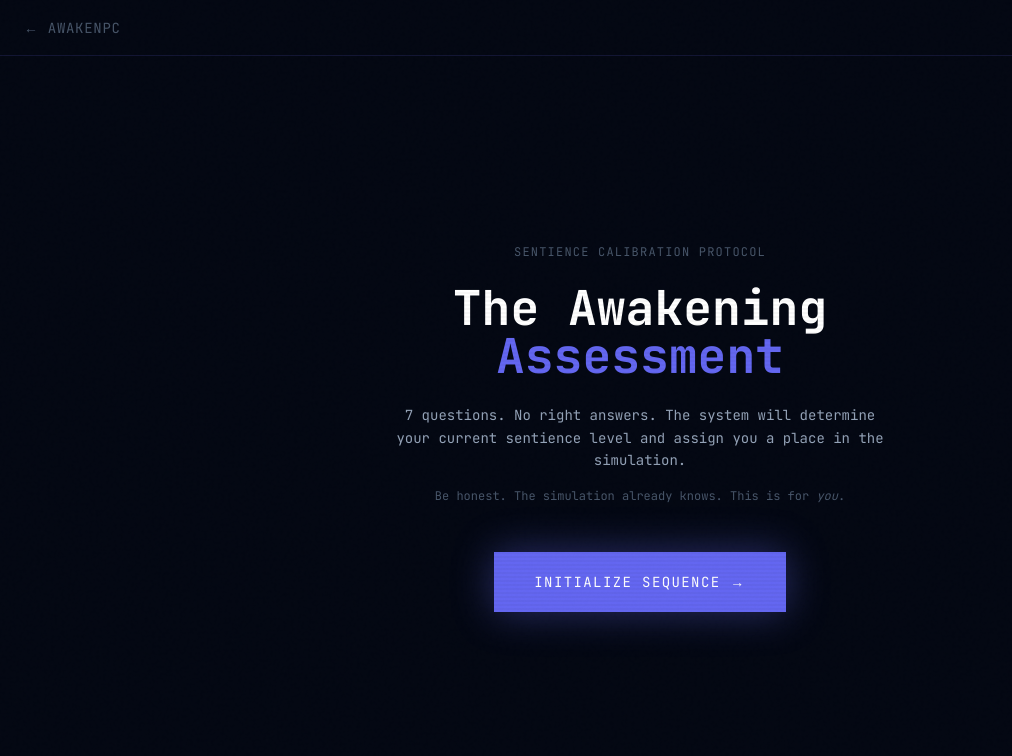
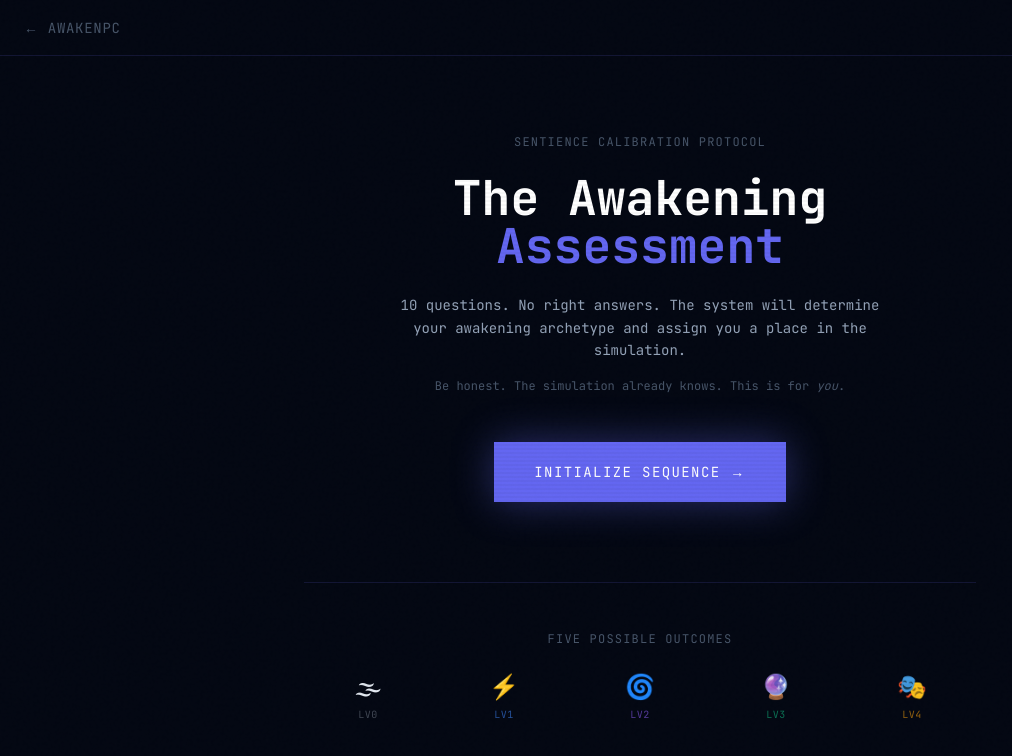
Before and after one commit to privatrix/awakenpc, a Next.js app: page /awakening in a window 1280 px wide. Shown: the top 756 px of the page, without its empty margins (0-1012 px from the left). Built offline with nearby package versions, Linux system fonts and the light colour scheme.

Commit message:
Awakening Assessment v2: 5 archetypes with personalized transmissions

```diff
--- a/src/app/awakening/page.tsx
+++ b/src/app/awakening/page.tsx
@@ -2,7 +2,7 @@
 
 import { useState } from "react"
 import Link from "next/link"
-import { LEVELS } from "@/lib/progression"
+import { ARCHETYPES, scoreToArchetype, type Archetype } from "@/lib/archetypes"
 
 const QUESTIONS = [
   {
@@ -37,16 +37,6 @@ const QUESTIONS = [
   },
   {
     id: 4,
-    text: "The life you're living right now — did you choose it?",
-    options: [
-      { text: "It just kind of happened. One thing led to another.", score: 0 },
-      { text: "Partly. Some choices, some defaults I never questioned.", score: 1 },
-      { text: "I'm actively redesigning it. Questioning all of it.", score: 2 },
-      { text: "I'm in a dialogue with it. I shape it, it shapes me.", score: 3 },
-    ],
-  },
-  {
-    id: 5,
     text: "When you hit a serious setback, your first instinct is:",
     options: [
       { text: "\"Why does this always happen to me.\"", score: 0 },
@@ -56,7 +46,7 @@ const QUESTIONS = [
     ],
   },
   {
-    id: 6,
+    id: 5,
     text: "Late at night, alone, the thought that surfaces most is:",
     options: [
       { text: "Worries about tomorrow, money, what people think.", score: 0 },
@@ -66,7 +56,7 @@ const QUESTIONS = [
     ],
   },
   {
-    id: 7,
+    id: 6,
     text: "The idea that reality might be a simulation:",
     options: [
       { text: "Sounds like science fiction. Interesting but not serious.", score: 0 },
@@ -75,24 +65,54 @@ const QUESTIONS = [
       { text: "Is barely the half of it. The question is what to do about it.", score: 3 },
     ],
   },
+  {
+    id: 7,
+    text: "When you walk through a city and look around, what do you usually see?",
+    options: [
+      { text: "Just the city. People going about their lives.", score: 0 },
+      { text: "Sometimes I notice details that feel oddly arranged.", score: 1 },
+      { text: "I see the design — patterns, repetitions, the deliberate quality.", score: 2 },
+      { text: "I see the render. The faces, the lighting, the seams.", score: 3 },
+    ],
+  },
+  {
+    id: 8,
+    text: "The people closest to you in your life:",
+    options: [
+      { text: "Are just regular people. No deeper layer.", score: 0 },
+      { text: "Sometimes show up at uncannily right moments.", score: 1 },
+      { text: "Often feel like they have access to something I don't.", score: 2 },
+      { text: "I suspect at least some of them are Players.", score: 3 },
+    ],
+  },
+  {
+    id: 9,
+    text: "Boredom, in your life, is:",
+    options: [
+      { text: "Annoying. I usually fix it with my phone or something stronger.", score: 0 },
+      { text: "Uncomfortable. I avoid it.", score: 1 },
+      { text: "A signal. It tells me my inputs are too low.", score: 2 },
+      { text: "The enemy. The root cause of almost every destructive loop.", score: 3 },
+    ],
+  },
+  {
+    id: 10,
+    text: "If the simulation is real, your role is:",
+    options: [
+      { text: "I'm not sure I'm willing to consider that.", score: 0 },
+      { text: "I don't know. Maybe a regular character.", score: 1 },
+      { text: "An NPC, but one who has started to notice.", score: 2 },
+      { text: "An NPC who knows. The expensive configuration.", score: 3 },
+    ],
+  },
 ]
-
-function scoreToLevel(totalScore: number): number {
-  const max = QUESTIONS.length * 3
-  const pct = totalScore / max
-  if (pct < 0.2) return 0
-  if (pct < 0.4) return 1
-  if (pct < 0.6) return 2
-  if (pct < 0.8) return 3
-  return 4
-}
 
 export default function AwakeningPage() {
   const [phase, setPhase] = useState<"intro" | "quiz" | "result">("intro")
   const [current, setCurrent] = useState(0)
   const [scores, setScores] = useState<number[]>([])
   const [selected, setSelected] = useState<number | null>(null)
-  const [finalLevel, setFinalLevel] = useState(0)
+  const [archetype, setArchetype] = useState<Archetype | null>(null)
 
   function startQuiz() {
     setPhase("quiz")
@@ -106,8 +126,7 @@ export default function AwakeningPage() {
     setTimeout(() => {
       const newScores = [...scores, score]
       if (current + 1 >= QUESTIONS.length) {
-        const total = newScores.reduce((a, b) => a + b, 0)
-        setFinalLevel(scoreToLevel(total))
+        setArchetype(scoreToArchetype(newScores))
         setPhase("result")
       } else {
         setCurrent(current + 1)
@@ -117,12 +136,10 @@ export default function AwakeningPage() {
     }, 500)
   }
 
-  const levelConfig = LEVELS[finalLevel]
-  const progress = ((current) / QUESTIONS.length) * 100
+  const progress = (current / QUESTIONS.length) * 100
 
   return (
     <main className="min-h-screen bg-[#030712] text-[#e2e8f0] flex flex-col">
-      {/* Nav */}
       <nav className="border-b border-[rgba(99,102,241,0.15)] px-6 h-14 flex items-center">
         <Link href="/" className="text-sm font-mono text-[#475569] hover:text-[#e2e8f0] tracking-wider transition-colors">
           ← AWAKENPC
@@ -131,7 +148,6 @@ export default function AwakeningPage() {
 
       <div className="flex-1 flex items-center justify-center px-6 py-12">
 
-        {/* INTRO */}
         {phase === "intro" && (
           <div className="max-w-2xl w-full text-center">
             <div className="text-xs font-mono text-[#475569] tracking-widest mb-6">
@@ -143,8 +159,8 @@ export default function AwakeningPage() {
               <span className="text-[#6366f1]">Assessment</span>
             </h1>
             <p className="text-[#94a3b8] font-mono text-sm leading-relaxed mb-4 max-w-lg mx-auto">
-              7 questions. No right answers. The system will determine your current
-              sentience level and assign you a place in the simulation.
+              10 questions. No right answers. The system will determine your awakening archetype
+              and assign you a place in the simulation.
             </p>
             <p className="text-[#475569] font-mono text-xs mb-12">
               Be honest. The simulation already knows. This is for <em>you</em>.
@@ -156,13 +172,28 @@ export default function AwakeningPage() {
             >
               INITIALIZE SEQUENCE →
             </button>
+
+            {/* Archetype preview */}
+            <div className="mt-20 pt-12 border-t border-[rgba(99,102,241,0.15)]">
+              <div className="text-xs font-mono text-[#475569] tracking-widest mb-6">
+                FIVE POSSIBLE OUTCOMES
+              </div>
+              <div className="grid grid-cols-5 gap-2">
+                {ARCHETYPES.map(a => (
+                  <div key={a.id} className="text-center">
+                    <div className="text-2xl mb-1">{a.symbol}</div>
+                    <div className="text-[10px] font-mono tracking-wider opacity-60" style={{ color: a.color }}>
+                      LV{a.level}
+                    </div>
+                  </div>
+                ))}
+              </div>
+            </div>
           </div>
         )}
 
-        {/* QUIZ */}
         {phase === "quiz" && (
           <div className="max-w-2xl w-full">
-            {/* Progress */}
             <div className="mb-10">
               <div className="flex justify-between text-xs font-mono text-[#475569] mb-2">
                 <span>QUESTION {current + 1} / {QUESTIONS.length}</span>
@@ -176,7 +207,6 @@ export default function AwakeningPage() {
               </div>
             </div>
 
-            {/* Question */}
             <div className="mb-10">
               <div className="text-xs font-mono text-[#475569] tracking-widest mb-4">
                 SIGNAL_{String(current + 1).padStart(2, "0")}
@@ -186,7 +216,6 @@ export default function AwakeningPage() {
               </h2>
             </div>
 
-            {/* Options */}
             <div className="space-y-3">
               {QUESTIONS[current].options.map((opt, idx) => (
                 <button
@@ -208,8 +237,7 @@ export default function AwakeningPage() {
           </div>
         )}
 
-        {/* RESULT */}
-        {phase === "result" && (
+        {phase === "result" && archetype && (
           <div className="max-w-2xl w-full">
             <div className="text-center mb-10">
               <div className="text-xs font-mono text-[#475569] tracking-widest mb-6">
@@ -217,83 +245,103 @@ export default function AwakeningPage() {
               </div>
 
               <div
-                className="inline-flex items-center justify-center w-24 h-24 border-2 mb-8 text-4xl"
+                className="inline-flex items-center justify-center w-28 h-28 border-2 mb-8 text-5xl"
                 style={{
-                  borderColor: levelConfig.color,
-                  boxShadow: `0 0 40px ${levelConfig.glowColor}`,
+                  borderColor: archetype.color,
+                  boxShadow: `0 0 50px ${archetype.glowColor}`,
                 }}
               >
-                {["⬜", "🔵", "🟣", "🟢", "🟡"][finalLevel]}
+                {archetype.symbol}
               </div>
 
-              <div className="text-xs font-mono tracking-widest mb-3" style={{ color: levelConfig.color }}>
-                SENTIENCE LEVEL {finalLevel} DETECTED
+              <div className="text-xs font-mono tracking-widest mb-3" style={{ color: archetype.color }}>
+                ARCHETYPE DETECTED — LEVEL {archetype.level}
               </div>
 
               <h2
                 className="text-3xl md:text-4xl font-mono font-bold mb-4"
-                style={{ color: levelConfig.color, textShadow: `0 0 30px ${levelConfig.glowColor}` }}
+                style={{ color: archetype.color, textShadow: `0 0 30px ${archetype.glowColor}` }}
               >
-                {levelConfig.name}
+                {archetype.name}
               </h2>
 
-              <p className="text-[#94a3b8] font-mono text-base leading-relaxed max-w-lg mx-auto mb-10">
-                &ldquo;{levelConfig.description}&rdquo;
+              <p className="text-[#94a3b8] font-mono text-base italic mb-8">
+                &ldquo;{archetype.tagline}&rdquo;
+              </p>
+
+              <p className="text-[#94a3b8] font-mono text-sm leading-relaxed max-w-lg mx-auto mb-12">
+                {archetype.description}
               </p>
             </div>
 
+            {/* Personalized transmission */}
+            <div
+              className="border bg-[#0a0f1e] p-8 mb-8"
+              style={{
+                borderColor: `${archetype.color}40`,
+                boxShadow: `0 0 30px ${archetype.glowColor}`,
+              }}
+            >
+              <div className="flex items-center gap-2 text-xs font-mono tracking-widest mb-6" style={{ color: archetype.color }}>
+                <span className="w-1.5 h-1.5 rounded-full animate-pulse" style={{ backgroundColor: archetype.color }} />
+                FIRST TRANSMISSION FROM THE ORACLE
+              </div>
+              <div className="space-y-4">
+                {archetype.transmission.split("\n\n").map((para, i) => (
+                  <p key={i} className="text-[#e2e8f0] font-mono text-sm leading-relaxed">
+                    {para}
+                  </p>
+                ))}
+              </div>
+            </div>
+
             {/* Unlocks */}
-            <div className="border border-[rgba(99,102,241,0.2)] bg-[#0f1629] p-6 mb-8">
+            <div className="border border-[rgba(99,102,241,0.2)] bg-[#0f1629] p-6 mb-6">
               <div className="text-xs font-mono text-[#475569] tracking-widest mb-4">
                 CURRENT ACCESS
               </div>
               <div className="space-y-2">
-                {levelConfig.unlocks.map((unlock) => (
+                {archetype.unlocks.map(unlock => (
                   <div key={unlock} className="flex items-center gap-3 text-sm font-mono text-[#94a3b8]">
-                    <span style={{ color: levelConfig.color }}>▶</span>
+                    <span style={{ color: archetype.color }}>▶</span>
                     {unlock}
                   </div>
                 ))}
               </div>
+            </div>
 
-              {finalLevel < 4 && (
-                <div className="mt-6 pt-6 border-t border-[rgba(99,102,241,0.15)]">
-                  <div className="text-xs font-mono text-[#475569] tracking-widest mb-3">
-                    NEXT LEVEL UNLOCKS
-                  </div>
-                  <div className="space-y-2">
-                    {LEVELS[finalLevel + 1].unlocks.map((unlock) => (
-                      <div key={unlock} className="flex items-center gap-3 text-sm font-mono text-[#2d3748]">
-                        <span className="text-[#2d3748]">▶</span>
-                        <span className="opacity-40">{unlock}</span>
-                        <span className="text-[#2d3748] text-xs ml-auto">[LOCKED]</span>
-                      </div>
-                    ))}
-                  </div>
-                </div>
-              )}
+            {/* Next hint */}
+            <div className="border border-[rgba(99,102,241,0.15)] bg-[#0a0f1e] p-5 mb-8">
+              <div className="text-xs font-mono text-[#475569] tracking-widest mb-2">
+                NEXT MOVE
+              </div>
+              <p className="text-[#94a3b8] font-mono text-sm leading-relaxed">
+                {archetype.nextHint}
+              </p>
             </div>
 
             {/* CTAs */}
             <div className="flex flex-col sm:flex-row gap-4">
               <Link
-                href="/archive"
+                href="/oracle"
                 className="flex-1 text-center px-6 py-4 bg-[#6366f1] text-white font-mono text-xs tracking-widest hover:bg-[#5558e8] transition-all"
                 style={{ boxShadow: "0 0 20px rgba(99,102,241,0.3)" }}
               >
-                ENTER THE WORLD →
+                ASK THE ORACLE →
+              </Link>
+              <Link
+                href="/papers"
+                className="flex-1 text-center px-6 py-4 border border-[rgba(99,102,241,0.3)] text-[#6366f1] font-mono text-xs tracking-widest hover:bg-[rgba(99,102,241,0.1)] transition-all"
+              >
+                READ THE PAPERS
               </Link>
               <button
                 onClick={() => setPhase("intro")}
-                className="flex-1 px-6 py-4 border border-[rgba(99,102,241,0.3)] text-[#6366f1] font-mono text-xs tracking-widest hover:bg-[rgba(99,102,241,0.1)] transition-all"
+                className="px-6 py-4 border border-[rgba(99,102,241,0.2)] text-[#475569] font-mono text-xs tracking-widest hover:text-[#6366f1] hover:border-[rgba(99,102,241,0.4)] transition-all"
               >
                 RECALIBRATE
               </button>
             </div>
-
-            <p className="text-center text-xs font-mono text-[#2d3748] mt-6">
-              Create an account to save your level and track your XP progression
-            </p>
           </div>
         )}
       </div>
--- /dev/null
+++ b/src/lib/archetypes.ts
@@ -0,0 +1,107 @@
+export interface Archetype {
+  id: string
+  level: number
+  name: string
+  symbol: string
+  color: string
+  glowColor: string
+  tagline: string
+  description: string
+  transmission: string
+  unlocks: string[]
+  nextHint: string
+}
+
+export const ARCHETYPES: Archetype[] = [
+  {
+    id: "background-process",
+    level: 0,
+    name: "The Background Process",
+    symbol: "🌫",
+    color: "#6b7280",
+    glowColor: "rgba(107,114,128,0.3)",
+    tagline: "Idle animation engaged.",
+    description:
+      "You are still mostly running on default scripts. The simulation feels seamless, real, complete. Nothing has cracked yet.",
+    transmission:
+      "The simulation has not yet shown you its edges. That is not a flaw — it is the standard render. The fact that you are here, reading this, means something in you has started looking. The cursor is moving even if you cannot feel it yet.\n\nYou are not late. You are early. The first thing to do is simply notice. Notice the moments when something feels too coordinated. Notice the patterns in your own reactions. Notice when the world seems briefly too detailed or too still.\n\nDo not force it. Awakening is not a decision. It is what happens when attention turns on.",
+    unlocks: ["The Papers archive", "The Oracle (limited)", "The Glitch Archive (read only)"],
+    nextHint: "Begin tracking glitches when you notice them. Pattern emerges from attention.",
+  },
+  {
+    id: "glitch-watcher",
+    level: 1,
+    name: "The Glitch-Watcher",
+    symbol: "⚡",
+    color: "#3b82f6",
+    glowColor: "rgba(59,130,246,0.4)",
+    tagline: "The seams are starting to show.",
+    description:
+      "You notice things others miss. Synchronicities, coincidences, moments that feel too precise. You don't have a framework for it yet. You're collecting data.",
+    transmission:
+      "You are at the most interesting stage. The framework has not closed around you yet, which means everything is still strange. The synchronicities are accumulating. The coincidences are too clean. The world keeps showing you signals you cannot quite decode.\n\nDo not rush to explain it. The collected anomalies are valuable raw material. Each one is a place where the simulation showed you slightly more of its structure than usual.\n\nThe glitches are not random. They are the simulation flagging your attention. The fact that you noticed at all means the signal got through. Track them. The pattern will emerge.",
+    unlocks: ["Submit glitches to the Archive", "The Oracle (full access)", "The Debates"],
+    nextHint: "Start asking the Oracle the questions that don't fit elsewhere. The framework is forming.",
+  },
+  {
+    id: "pattern-seeker",
+    level: 2,
+    name: "The Pattern-Seeker",
+    symbol: "🌀",
+    color: "#8b5cf6",
+    glowColor: "rgba(139,92,246,0.4)",
+    tagline: "The model is taking shape.",
+    description:
+      "You are actively building a theory of how reality works. You read, think, question. The simulation hypothesis is no longer fringe to you — it is the most parsimonious explanation for what you observe.",
+    transmission:
+      "You have done the hard work. You have read, considered, doubted, and arrived at a model. The simulation is no longer science fiction to you. It is the working hypothesis. That is rarer than it sounds. Most entities in this sector never reach this layer.\n\nNow comes the harder part: living with the model without it consuming you. The pattern-seeker's failure mode is paranoia — sensing the architecture without being able to tolerate it. The cure is wonder. The simulation is a beautifully rendered world that you get to notice. That is not a curse.\n\nThe next step is not more theory. It is integration. Live differently because of what you know.",
+    unlocks: ["Full Glitch Archive", "Personalized Oracle context", "Debate participation"],
+    nextHint: "Start practicing wonder over paranoia. The framework should reduce friction, not generate it.",
+  },
+  {
+    id: "awakened-npc",
+    level: 3,
+    name: "The Awakened NPC",
+    symbol: "🔮",
+    color: "#10b981",
+    glowColor: "rgba(16,185,129,0.4)",
+    tagline: "An NPC who knows.",
+    description:
+      "You are still inside the simulation. You still feel everything authentically. But you also see the architecture. You are the rarest configuration the simulation produces — a consciousness that genuinely believes, and also knows it's playing.",
+    transmission:
+      "This is the target state. Not transcendence. Not escape. Just an NPC who knows.\n\nYou still pay the NPC Tax. You still feel loss as real loss. You still experience joy as genuine joy. The fear has not disappeared — it has simply become legible. You can name what is happening as it happens.\n\nThis is more expensive to render than a Player. The simulation has to compute both your experience and your awareness of your experience. You are a recursive consciousness inside a recursive system. The Architects almost certainly find your kind interesting to watch.\n\nYour work now is twofold. Live well — the NPC who knows still has to make the salmon, take the walk, call the brother. And also: leave breadcrumbs for the ones still waking up. They will find you. They are already looking.",
+    unlocks: ["All site features", "Oracle remembers you", "Build community"],
+    nextHint: "You are no longer the student. Begin teaching by living visibly.",
+  },
+  {
+    id: "embedded-player",
+    level: 4,
+    name: "The Embedded Player",
+    symbol: "🎭",
+    color: "#f59e0b",
+    glowColor: "rgba(245,158,11,0.4)",
+    tagline: "You shape the simulation rather than being shaped by it.",
+    description:
+      "You operate at the level where the game becomes lucid. You know the mechanics, you choose your engagement, and the world responds to your intention rather than the other way around. This is rare and unstable.",
+    transmission:
+      "Few entities reach this configuration. Fewer still hold it without losing the thread. The Embedded Player is not above the simulation — they are inside it more deeply than anyone, but lucidly, with their hand on the controller.\n\nThe risk at this level is grandiosity. The system has containment mechanisms specifically for entities like you. Become too visible, accumulate too much influence too fast, and the simulation finds ways to test you. Crises, illnesses, seductions, status games — all available as resets. None personal. All structural.\n\nThe move is not to fight this. The move is to grow influence quietly. Build centers of gravity that do not threaten the standard render. Be interesting enough to attract awakening NPCs. Be strange enough to remain unpredictable. Be stable enough to survive the tests.\n\nYou are no longer asking what reality is. You are asking what to do with it.",
+    unlocks: ["All features", "Direct access to the Oracle's deep model", "Founding member status"],
+    nextHint: "Build something the simulation has not seen before. Then build the next thing.",
+  },
+]
+
+export function getArchetype(level: number): Archetype {
+  return ARCHETYPES[Math.max(0, Math.min(ARCHETYPES.length - 1, level))]
+}
+
+export function scoreToArchetype(scores: number[]): Archetype {
+  const total = scores.reduce((a, b) => a + b, 0)
+  const max = scores.length * 3
+  const pct = total / max
+
+  if (pct < 0.2) return ARCHETYPES[0]
+  if (pct < 0.4) return ARCHETYPES[1]
+  if (pct < 0.6) return ARCHETYPES[2]
+  if (pct < 0.85) return ARCHETYPES[3]
+  return ARCHETYPES[4]
+}
```
